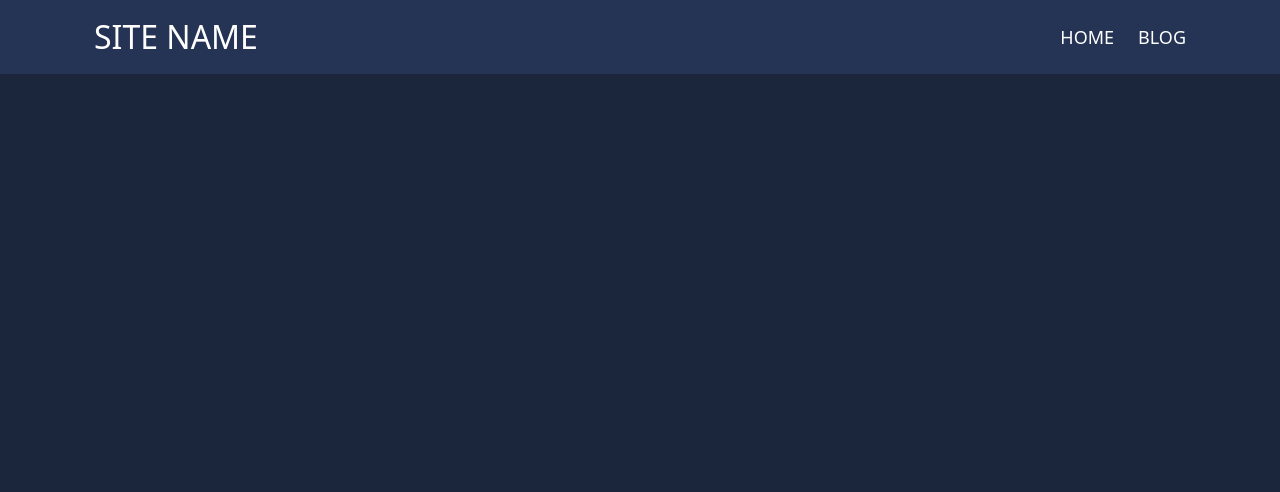
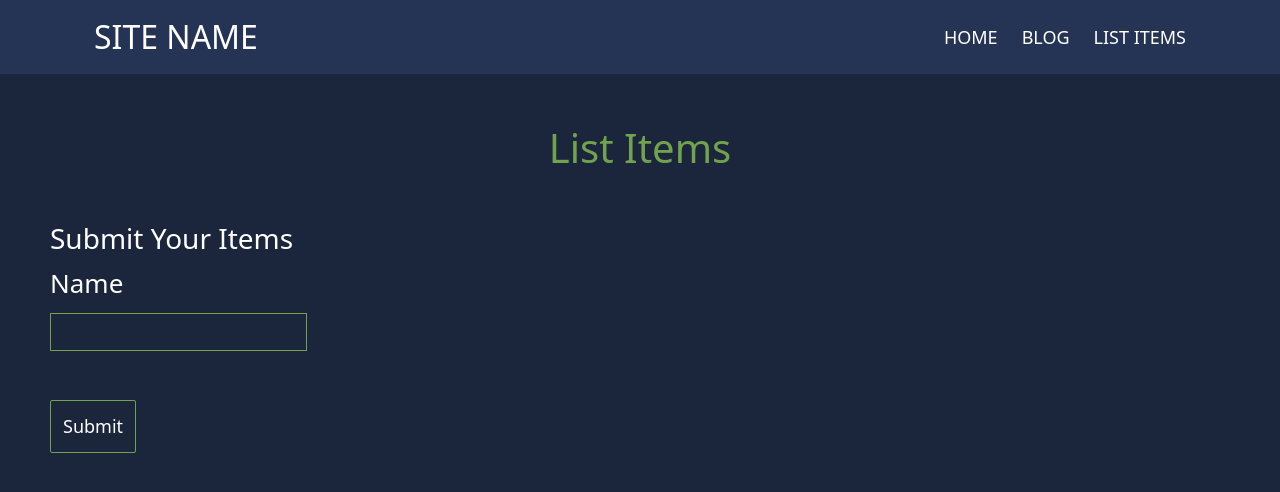
Before and after one commit to Ahmad5360/coursera_app, a React (Create React App) app: page /listItems in a window 1280 px wide. Before the commit this address had no page. Shown: the top 492 px of the page. Built offline with nearby package versions, Linux system fonts and the light colour scheme.

Commit message:
Updated Navbar and added List Item Component

```diff
--- a/src/App.js
+++ b/src/App.js
@@ -4,6 +4,7 @@ import Home from "./routes/Home";
 import Blog from "./routes/Blog";
 import Navbar from "./Components/navbar";
 import "./App.css";
+import ListItems from "./Components/List Items";
 
 function App() {
   return (
@@ -12,10 +13,11 @@ function App() {
         {/* <h1>Hi, {name}</h1> */}
 
       <BrowserRouter>
-        <Navbar title={"SITE NAME"} Link1={"HOME"} Link2={"BLOG"} />
+        <Navbar title={"SITE NAME"} Link1={"HOME"} Link2={"BLOG"} Link3={"LIST ITEMS"} />
         <Routes>
           <Route path="/" element={<Home />} />
           <Route path="blog" element={<Blog />} />
+          <Route path="listItems" element={<ListItems />} />
         </Routes>
       </BrowserRouter>
 
--- /dev/null
+++ b/src/Components/List Items.js
@@ -0,0 +1,86 @@
+import React from "react";
+import { useState, useEffect } from "react";
+import "../App.css";
+export default function List_Items() {
+  const [data, setData] = useState([]);
+  const [name, setName] = useState("");
+  const [error, setError] = useState(false);
+
+  const submitdata = (e) => {
+    e.preventDefault();
+    if (error) return;
+    const temp = [...data];
+    temp.push(name);
+    setData(temp);
+    setName("");
+  };
+
+  useEffect(() => {
+    if (name.length > 8) setError(true);
+    else setError(false);
+  }, [name]);
+
+  const remove = (index) => {
+    let newdata = [...data];
+    newdata.splice(index, 1);
+    setData(newdata);
+  };
+
+  const update = (index) => {
+    if (error) return;
+
+    let newdata = [...data];
+    newdata[index] = name;
+    setData(newdata);
+  };
+  console.log(data);
+  return (
+    <div>
+      <h1 style={{ margin: "50px" }} className="text-center">
+        List Items
+      </h1>
+
+      <div style={{ margin: "50px" }}>
+        <form onSubmit={submitdata}>
+          <h3>Submit Your Items</h3>
+          <label>Name</label>
+          <br />
+
+          <div>
+            <input
+              type="text"
+              onChange={(e) => setName(e.target.value)}
+              value={name}
+              className="form-control"
+            />
+          </div>
+
+          <br />
+          <input type="submit" value="Submit" />
+        </form>
+      </div>
+
+      {error ? (
+        <span style={{ color: "red" }}>
+          Exceeded Length
+          <br />
+          It should be less than 8
+        </span>
+      ) : null}
+
+      {data.map((item, index) => {
+        return (
+          <div className="list">
+            <li key={index}>
+              {item}{" "}
+              <button style={{ margin: "20px" }} onClick={() => remove(index)}>
+                Remove Item
+              </button>
+              <button onClick={() => update(index)}>Update</button>{" "}
+            </li>
+          </div>
+        );
+      })}
+    </div>
+  );
+}
--- a/src/Components/navbar.js
+++ b/src/Components/navbar.js
@@ -25,6 +25,9 @@ function NavBar(props) {
               <Link to="blog" className="link">
                 {props.Link2}{" "}
               </Link>
+              <Link to="listItems" className="link">
+                {props.Link3}{" "}
+              </Link>
             </Nav>
           </Navbar.Collapse>
         </Container>
@@ -39,6 +42,7 @@ NavBar.propTypes = {
   title: PropTypes.string.isRequired,
   Link1: PropTypes.string,
   Link2: PropTypes.string,
+  Link3:PropTypes.string,
 };
 
 // Default Prop Value
@@ -46,5 +50,7 @@ NavBar.defaultProps = {
   title: "SET SITE TITLE HERE",
   Link1: "SET LINK1 HERE",
   Link2: "SET LINK2 HERE",
+  Link3: "SET LINK3 HERE",
+
 };
 export default NavBar;
--- a/src/routes/Blog.js
+++ b/src/routes/Blog.js
@@ -1,87 +1,16 @@
 import React from "react";
 // import { Link } from "react-router-dom";
-import { useState, useEffect } from "react";
+
 import "../App.css";
 
 export default function Blog() {
-  const [data, setData] = useState([]);
-  const [name, setName] = useState("");
-  const [error, setError] = useState(false);
 
-  const submitdata = (e) => {
-    e.preventDefault();
-    if (error) return;
-    const temp = [...data];
-    temp.push(name);
-    setData(temp);
-    setName("");
-  };
-
-  useEffect(() => {
-    if (name.length > 8) setError(true);
-    else setError(false);
-  }, [name]);
-
-  const remove = (index) => {
-    let newdata = [...data];
-    newdata.splice(index, 1);
-    setData(newdata);
-  };
-
-  const update = (index) => {
-    if (error) return;
-
-    let newdata = [...data];
-    newdata[index] = name;
-    setData(newdata);
-  };
-  console.log(data);
   return (
-    <div>
-      <h1 style={{ margin: "50px" }}>BLOG</h1>
+    <div className="container">
+      <h1 className="text-center my-4">BLOG</h1>
       {/* <button>
         <Link to="/">Home</Link>
       </button> */}
-      <div style={{ margin: "50px" }}>
-        <form onSubmit={submitdata}>
-          <label>Name</label>
-          <br />
-
-          <div>
-            <input
-              type="text"
-              onChange={(e) => setName(e.target.value)}
-              value={name}
-              className="form-control"
-            />
-          </div>
-
-          <br />
-          <input type="submit" value="Submit" />
-        </form>
-      </div>
-
-      {error ? (
-        <span style={{ color: "red" }}>
-          Exceeded Length
-          <br />
-          It should be less than 8
-        </span>
-      ) : null}
-
-      {data.map((item, index) => {
-        return (
-          <div className="list">
-            <li key={index}>
-              {item}{" "}
-              <button style={{ margin: "20px" }} onClick={() => remove(index)}>
-                Remove Item
-              </button>
-              <button onClick={() => update(index)}>Update</button>{" "}
-            </li>
-          </div>
-        );
-      })}
     </div>
   );
 }
```
